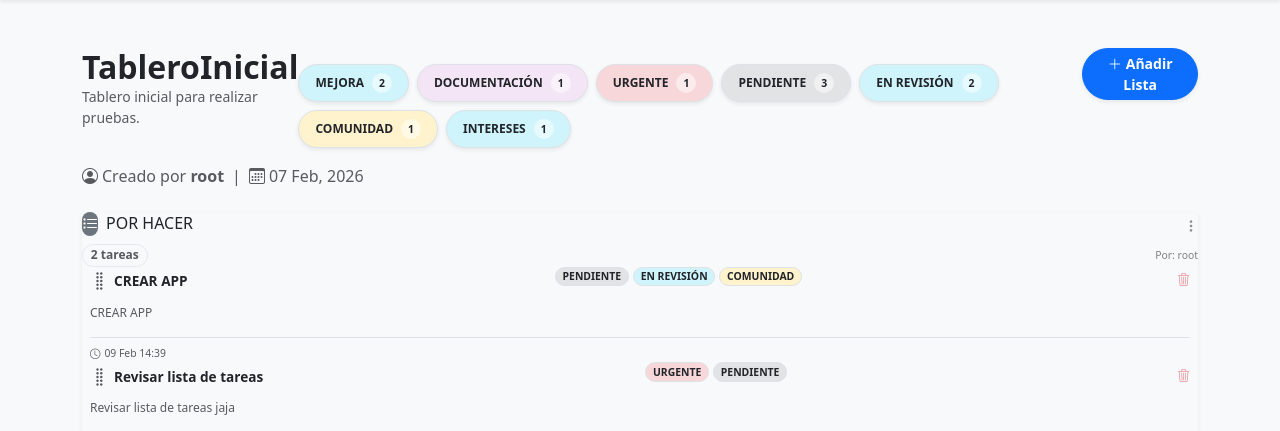
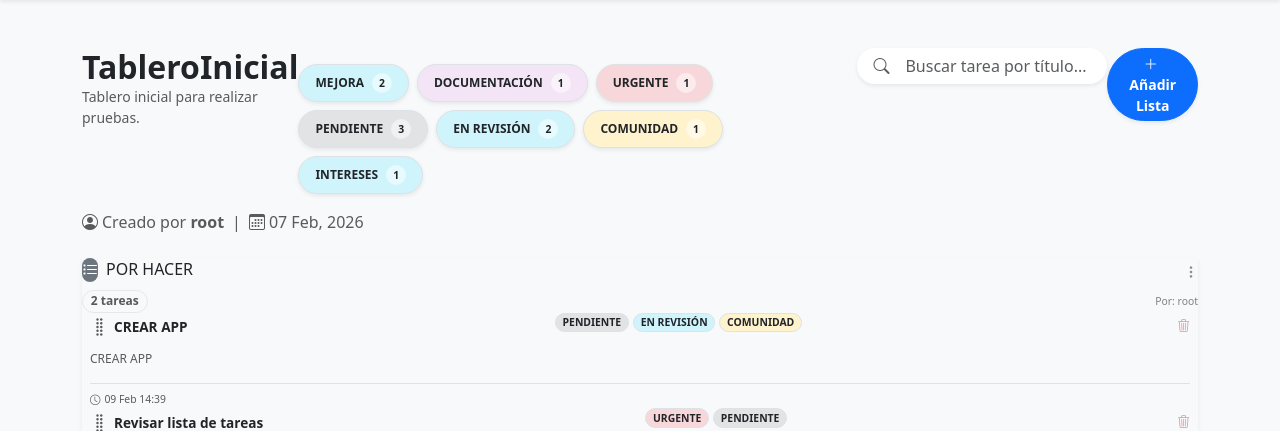
Before and after one commit to dclair/task_master, a Django app: page /boards/1/ in a window 1280 px wide. Shown: the part 78-509 px from the top of the page. Run offline with Django 4.2, Linux system fonts and the light colour scheme; a user stored in the database is signed in; data comes from the database, SQL or seed files in the repository; both versions use the stored data as it was after the commit.

Commit message:
Añadido el BUSCADOR DE TAREAS. SIGUIENTE barra de progreso general.

```diff
--- a/static/js/board_detail.js
+++ b/static/js/board_detail.js
@@ -92,6 +92,31 @@ document.addEventListener('DOMContentLoaded', function() {
     document.querySelectorAll('.btn-delete-task').forEach(btn => {
         btn.addEventListener('click', e => e.stopPropagation());
     });
+
+    // --- 4. BUSCADOR EN TIEMPO REAL ---
+    const searchInput = document.getElementById('taskSearch');
+    if (searchInput) {
+        searchInput.addEventListener('input', function(e) {
+            const searchTerm = e.target.value.toLowerCase();
+            const cards = document.querySelectorAll('.task-card');
+
+            cards.forEach(card => {
+                // Buscamos en el título y en la descripción (sacados de los data-attributes)
+                const title = card.getAttribute('data-title').toLowerCase();
+                const desc = card.getAttribute('data-desc').toLowerCase();
+
+                if (title.includes(searchTerm) || desc.includes(searchTerm)) {
+                    card.style.display = "block"; // Se muestra si coincide
+                    card.classList.add('animate__animated', 'animate__fadeIn'); // Opcional: efecto visual
+                } else {
+                    card.style.display = "none"; // Se oculta si no coincide
+                }
+            });
+
+            // Opcional: Ocultar columnas vacías si no hay resultados (avísame si lo quieres)
+        });
+    }
+
 });
 
 function getCookie(name) {
--- a/templates/boards/board_detail.html
+++ b/templates/boards/board_detail.html
@@ -30,6 +30,21 @@
                 <i class="bi bi-x-circle me-1"></i> Quitar filtro: <strong>{{ active_tag.name }}</strong>
             </a>
             {% endif %}
+        </div>
+
+        <div class="d-flex flex-column flex-md-row justify-content-between align-items-md-center gap-3 mb-4">
+            <div class="d-flex flex-wrap gap-2 align-items-center">
+                {% for tag in board_tags %}
+                    {% endfor %}
+            </div>
+
+            <div class="position-relative" style="min-width: 250px;">
+                <span class="position-absolute top-50 start-0 translate-middle-y ps-3 text-muted">
+                    <i class="bi bi-search"></i>
+                </span>
+                <input type="text" id="taskSearch" class="form-control rounded-pill ps-5 border-0 shadow-sm"
+                    placeholder="Buscar tarea por título...">
+            </div>
         </div>
 
         <button class="btn btn-primary btn-sm rounded-pill px-3 shadow-sm fw-bold" data-bs-toggle="modal" data-bs-target="#listModal">
```
Also changed, not shown: static/style.css (+15 -0 lines), db.sqlite3.
